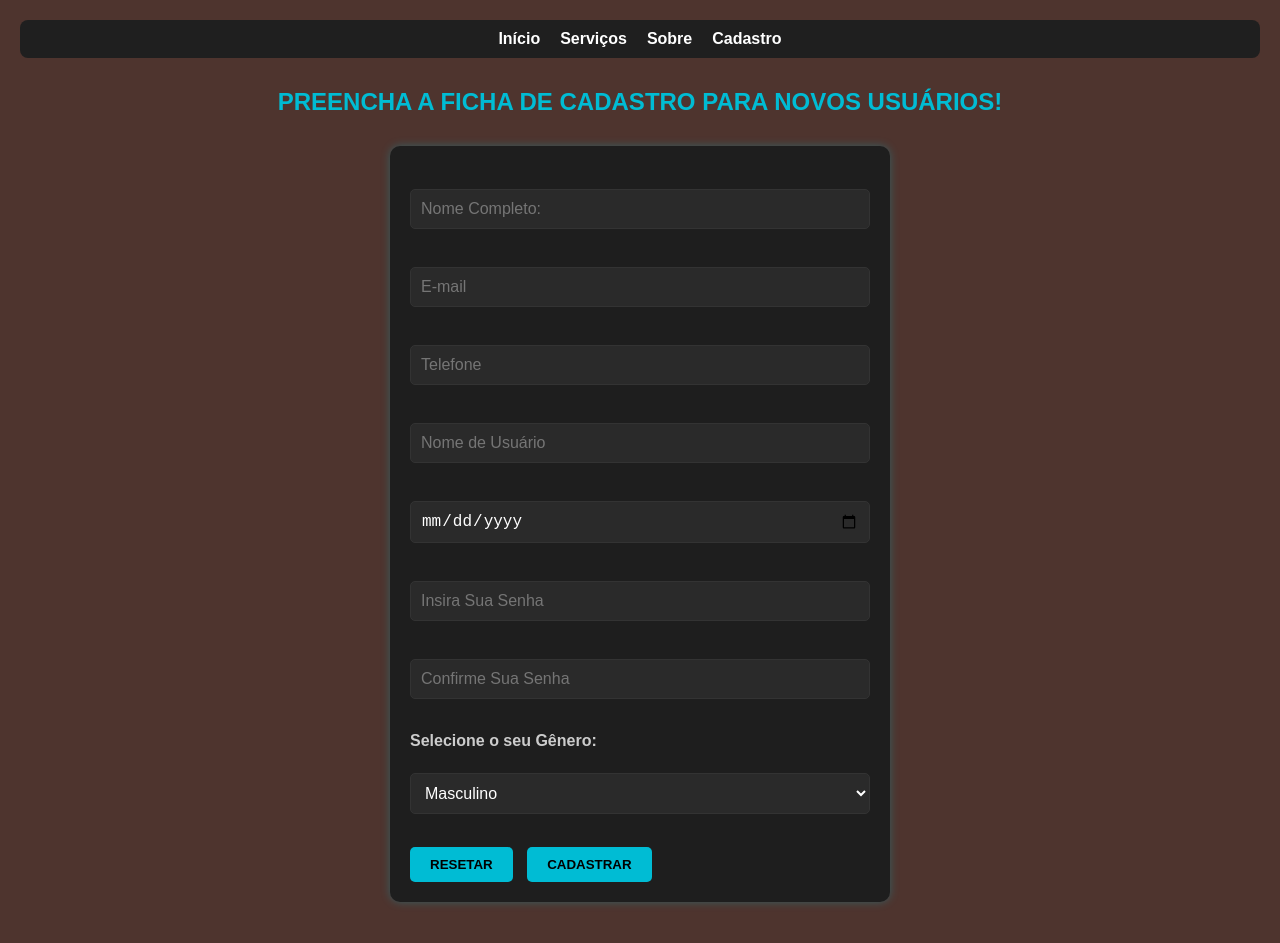
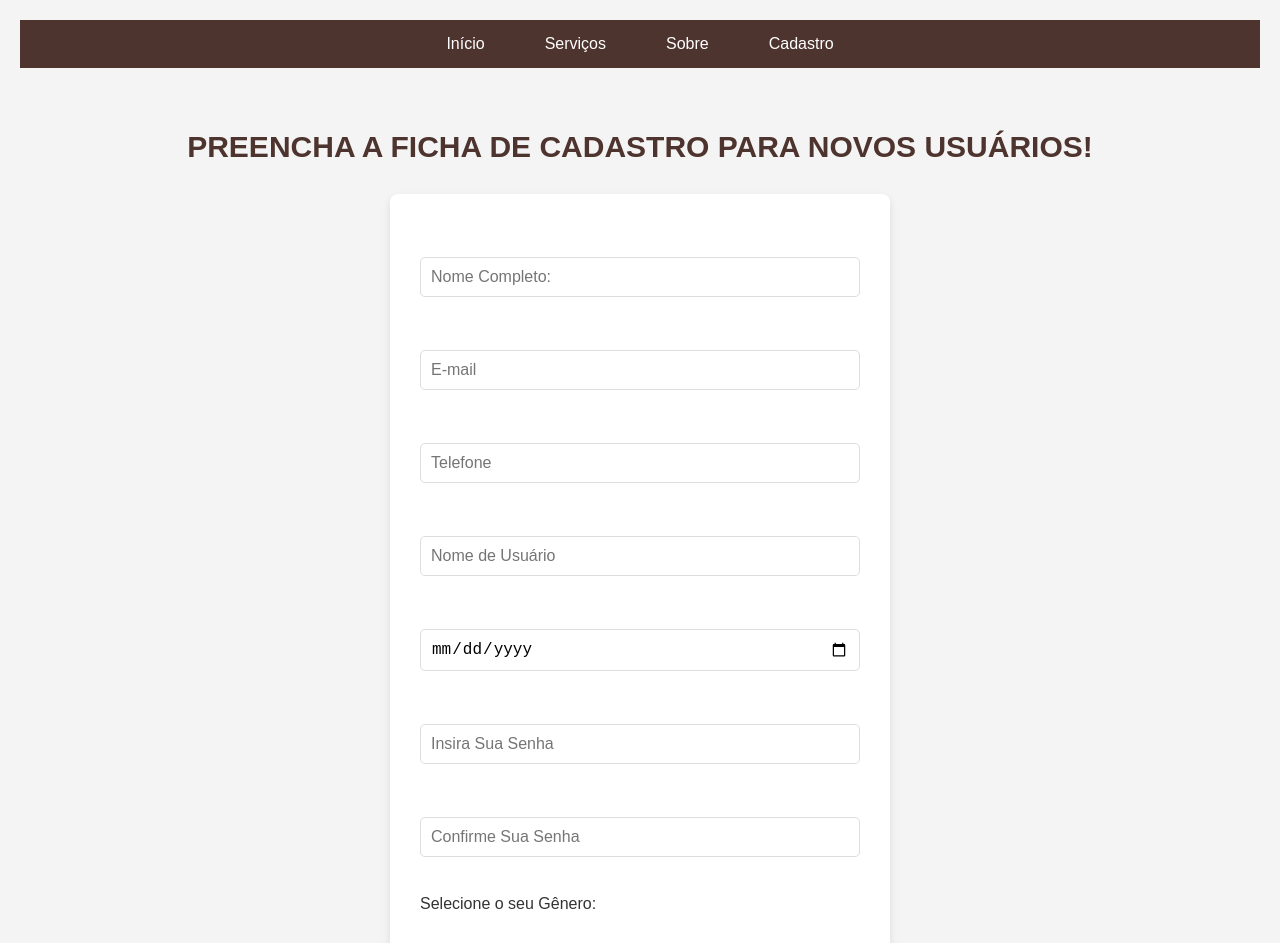
Before and after one commit to Davi161108/upload, a plain HTML site: page cad.html in a window 1280 px wide. Shown: the top 943 px of the page. Before the commit the page ends 922 px from the top, so only its background shows below. Drawn offline with Linux system fonts and the light colour scheme.

Commit message:
cad.html

```diff
--- a/cad.html
+++ b/cad.html
@@ -6,60 +6,72 @@
 <link rel="styleheet" href="stylee.css">
 
 <style>
+    /* RESET DE ESTILOS */
         * {
             margin: 0;
             padding: 0;
             box-sizing: border-box;
         }
 
-
-
         body {
             font-family: Arial, sans-serif;
-    background-color: #4E342E;
-    color: #ffffff;
+            background-color: #f4f4f4;
             padding: 20px;
         }
 
-ul {
+        /* MENU DE NAVEGAÇÃO */
+        nav ul {
+            display: flex;
+            justify-content: center;
             list-style: none;
-    display: flex;
-    background-color: #1f1f1f;
-    padding: 10px;
-    border-radius: 8px;
-    justify-content: center;
-    gap: 20px;
-    margin-bottom: 30px;
+            padding: 0;
+            background-color: #4E342E;
+            margin: 0;
         }
 
-ul li a {
-    color: #ffffff;
-    text-decoration: none;
-    font-weight: bold;
-    transition: color 0.3s;
+        nav ul li {
+            margin: 0 15px;
         }
 
-ul li a:hover {
-    color: #00bcd4;
+        nav ul li a {
+            color: #fff;
+            text-decoration: none;
+            padding: 15px;
+            display: block;
         }
 
+        nav ul li a:hover {
+            background-color: #555;
+        }
+
+        /* HEADER */
         header {
             text-align: center;
             margin-bottom: 30px;
         }
 
         header h2 {
-    font-size: 24px;
-    color: #00bcd4;
+            margin-top: 5%;
+            font-size: 30px;
+            color: #4E342E;
+            margin-bottom: 15px;
         }
 
+        /* FORMULÁRIO */
         form {
-    background-color: #1e1e1e;
-    padding: 20px;
-    border-radius: 10px;
             max-width: 500px;
             margin: 0 auto;
-    box-shadow: 0 0 10px rgba(0, 188, 212, 0.3);
+            background-color: #fff;
+            padding: 30px;
+            border-radius: 8px;
+            box-shadow: 0 4px 8px rgba(0, 0, 0, 0.1);
+        }
+
+        label {
+            font-size: 16px;
+            color: #333;
+            margin-bottom: 5px;
+            display: block;
         }
 
         input[type="text"],
@@ -68,47 +80,39 @@ input[type="date"],
         select {
             width: 100%;
             padding: 10px;
-    margin-bottom: 15px;
-    border: 1px solid #333;
+            margin: 10px 0 20px 0;
+            border: 1px solid #ddd;
             border-radius: 5px;
             font-size: 16px;
-    background-color: #2a2a2a;
-    color: #fff;
         }
 
-input[type="submit"],
-input[type="reset"] {
-    background-color: #00bcd4;
-    color: #000;
-    padding: 10px 20px;
+        input[type="reset"],
+        input[type="submit"] {
+            background-color: #4E342E;
+            color: #fff;
+            padding: 12px 20px;
             border: none;
             border-radius: 5px;
+            font-size: 16px;
             cursor: pointer;
-    font-weight: bold;
-    transition: background-color 0.3s;
-    margin-right: 10px;
+            margin-top: 10px;
         }
 
-input[type="submit"]:hover,
-input[type="reset"]:hover {
-    background-color: #0097a7;
-}
-
-label {
-    display: block;
-    margin-bottom: 5px;
-    font-weight: bold;
-    color: #ccc;
+        input[type="reset"]:hover,
+        input[type="submit"]:hover {
+            background-color: #795548;
         }
 </style>
 
 </head>
 <body>
+    <nav>
         <ul>
-        <li><a href="https://upload-omega-azure.vercel.app/#">Início</a></li>
-        <li><a href="#">Serviços</a></li>
+            <li><a href="#">Início</a></li>
+            <li><a href="#
+                ">Serviços</a></li>
             <li><a href="#">Sobre</a></li>
-        <li><a href="https://upload-blush-one.vercel.app/#">Cadastro</a></li>
+            <li><a href="#">Cadastro</a></li>
         </ul>
     </nav>
     <header>
```
Lines whose indentation alone changed are shown as unchanged.
